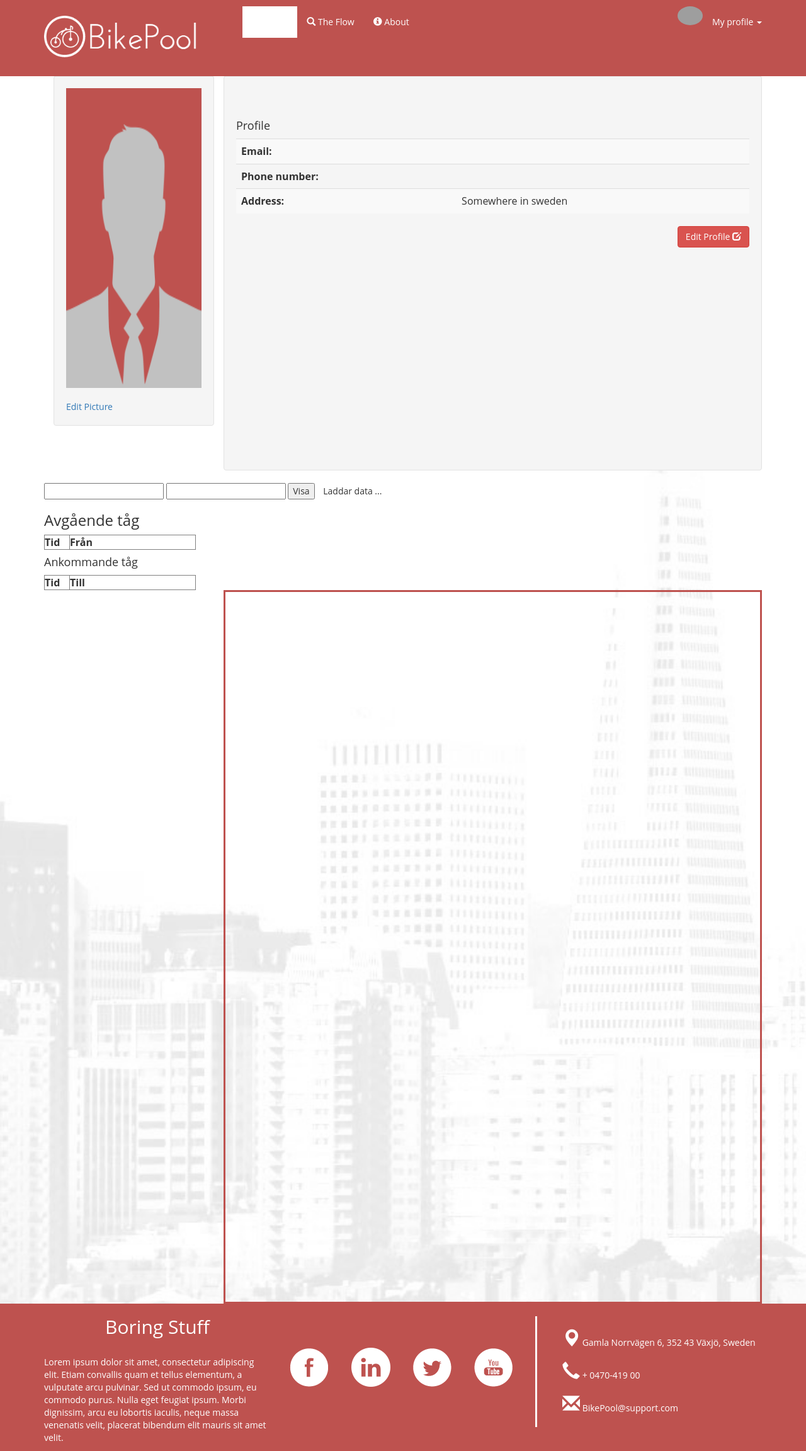
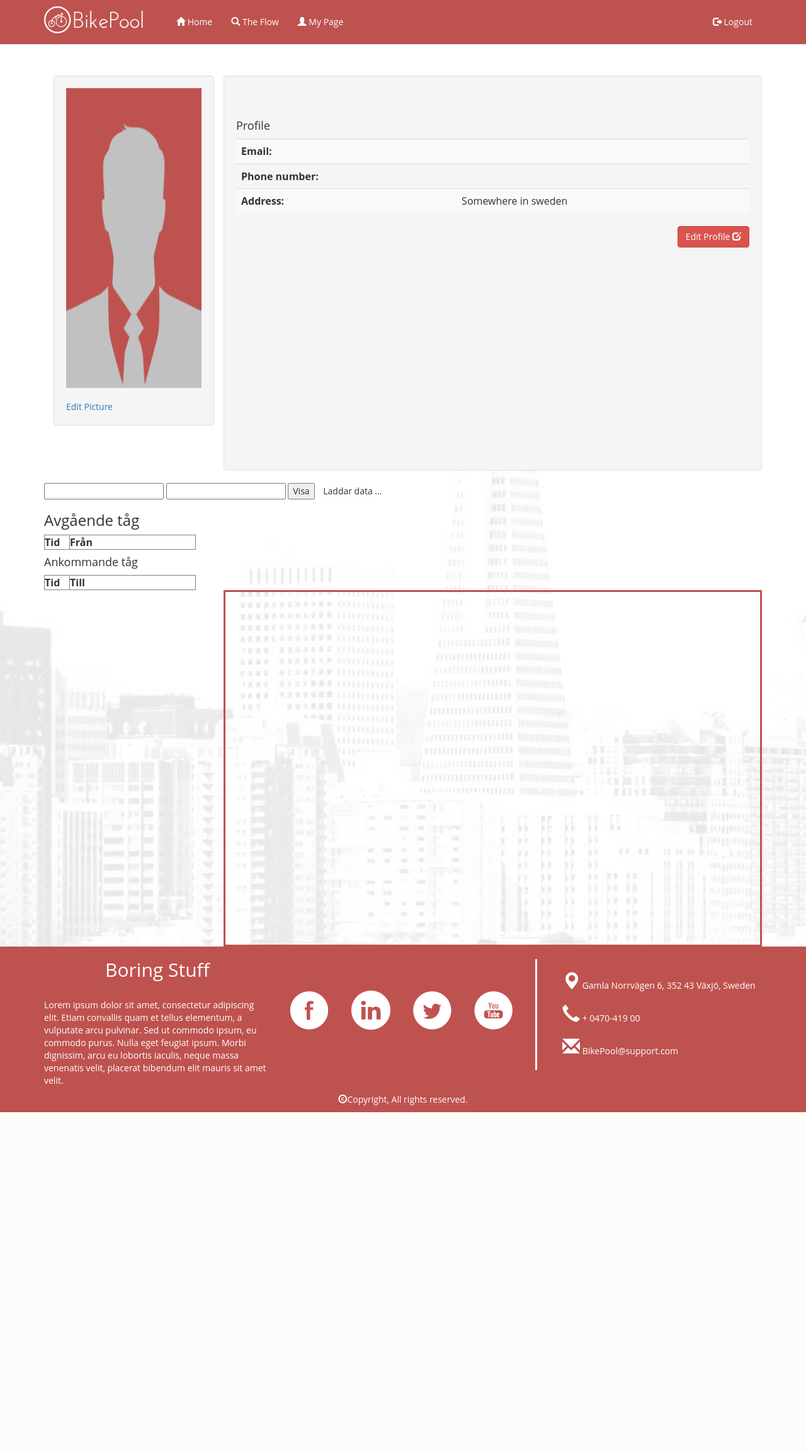
Before and after one commit to Cabbex/BikePool, a PHP site: page /plus/min_sida.php?id=1 in a window 1280 px wide. Shown: the top 2304 px of the page at 63% size. After the commit the page ends 1766 px from the top, so only its background shows below. Run offline with PHP 8.4, Linux system fonts and the light colour scheme; the visitor is signed in with stand-in values (Sample User, id 1); data that the repository does not hold is empty; some libraries are stand-ins or nearby versions; grey boxes are pictures that could not be loaded.

Commit message:
Changed navbar
*Updated navbar in min_sida

```diff
--- a/flode.php
+++ b/flode.php
@@ -35,7 +35,7 @@ and open the template in the editor.
                         <ul class="nav navbar-nav">
                             <li><a href="#"><span class="glyphicon glyphicon-home"></span> Home</a></li>
                             <li><a href="#"><span class="glyphicon glyphicon-search"></span> The Flow</a></li>
-                            <li><a href="#"><span class="glyphicon glyphicon-user"></span> My Page</a></li>
+                            <li><a href="min_sida.php"><span class="glyphicon glyphicon-user"></span> My Page</a></li>
                         </ul>
                         <ul class="nav navbar-nav pull-right">
                             <li><a href="#"><span class="glyphicon glyphicon-log-out"></span> Logout</a></li>
--- a/min_sida.php
+++ b/min_sida.php
@@ -18,7 +18,7 @@ if ($_SESSION["loggedIn"] != true) {
         <script src="https://maxcdn.bootstrapcdn.com/bootstrap/3.3.7/js/bootstrap.min.js"></script>
         <style>
             #map {
-                height: 100%;
+                height: 50%;
                 border: solid #BE524F;
             }
             html, body{
@@ -26,40 +26,31 @@ if ($_SESSION["loggedIn"] != true) {
                 background-image: url(img/white_background2.jpg);
                 background-repeat: no-repeat;
                 background-size: cover;
+            }
         </style>
     </head>
     <body>
         <header>
-                <nav class="navbar  navbar-fixed-top" style="background-color: #BE524F;">
+            <nav class="navbar navbar-default navbar-fixed-top" style="background-color: #BE524F;">
                 <div class="container">
-                        <!-- navbar header -->
                     <div class="navbar-header">
+                        <img src="img/rsz_21logo.png" alt="Treby IF" class="navbar-left"/>
                         <button type="button" class="navbar-toggle" style="background: white;"  data-toggle="collapse" data-target="#myNavbar">
                             <span class="icon-bar"></span>
                             <span class="icon-bar"></span>
                             <span class="icon-bar"></span>
                         </button>
-                            <a class="navbar-brand test" href="#"><img src="img/Logo.png" width="300"/></a>
                     </div>
                     <div class="collapse navbar-collapse" id="myNavbar">
                         <!-- left nav menu -->
-                            <ul class="nav navbar-nav ul-nav">
-                                <li class=""><a href="#" class="text-white-hover active"><span class="glyphicon glyphicon-home"></span> Home</a></li>
-                                <li><a href="#" class="text-white-hover"><span class="glyphicon glyphicon-search"></span> The Flow</a></li>
-                                <li><a href="#" class="text-white-hover"><span class="glyphicon glyphicon-info-sign"></span> About</a></li>
+                        <ul class="nav navbar-nav">
+                            <li><a href="#"><span class="glyphicon glyphicon-home"></span> Home</a></li>
+                            <li><a href="flode.php"><span class="glyphicon glyphicon-search"></span> The Flow</a></li>
+                            <li><a href="#"><span class="glyphicon glyphicon-user"></span> My Page</a></li>
                         </ul>
-                            <!-- right dropdown menu -->
-                            <ul class="nav navbar-nav navbar-right ul-nav">
-                                <li class="dropdown">
-                                    <img src="img/caspooor.jpg" width="40" class="img-circle"/>
-                                    <a class="dropdown-toggle text-white text-white-hover" data-toggle="dropdown" href="#" style="float: right;">My profile <span class="caret"></span></a>
+                        <ul class="nav navbar-nav pull-right">
+                            <li><a href="#"><span class="glyphicon glyphicon-log-out"></span> Logout</a></li>
 
-                                    <ul class="dropdown-menu" style="background: #BE524F;">
-                                        <li><a href="#" class="text-white text-white-hover">Help</a></li>
-                                        <li><a href="#" class="text-white text-white-hover">Options</a></li>
-                                        <li><a href="PHP/logout.php" class="text-white text-white-hover">Log out</a></li>
-                                    </ul>
-                                </li>
                         </ul>
                     </div>
                 </div>
```
Lines whose indentation alone changed are shown as unchanged.
